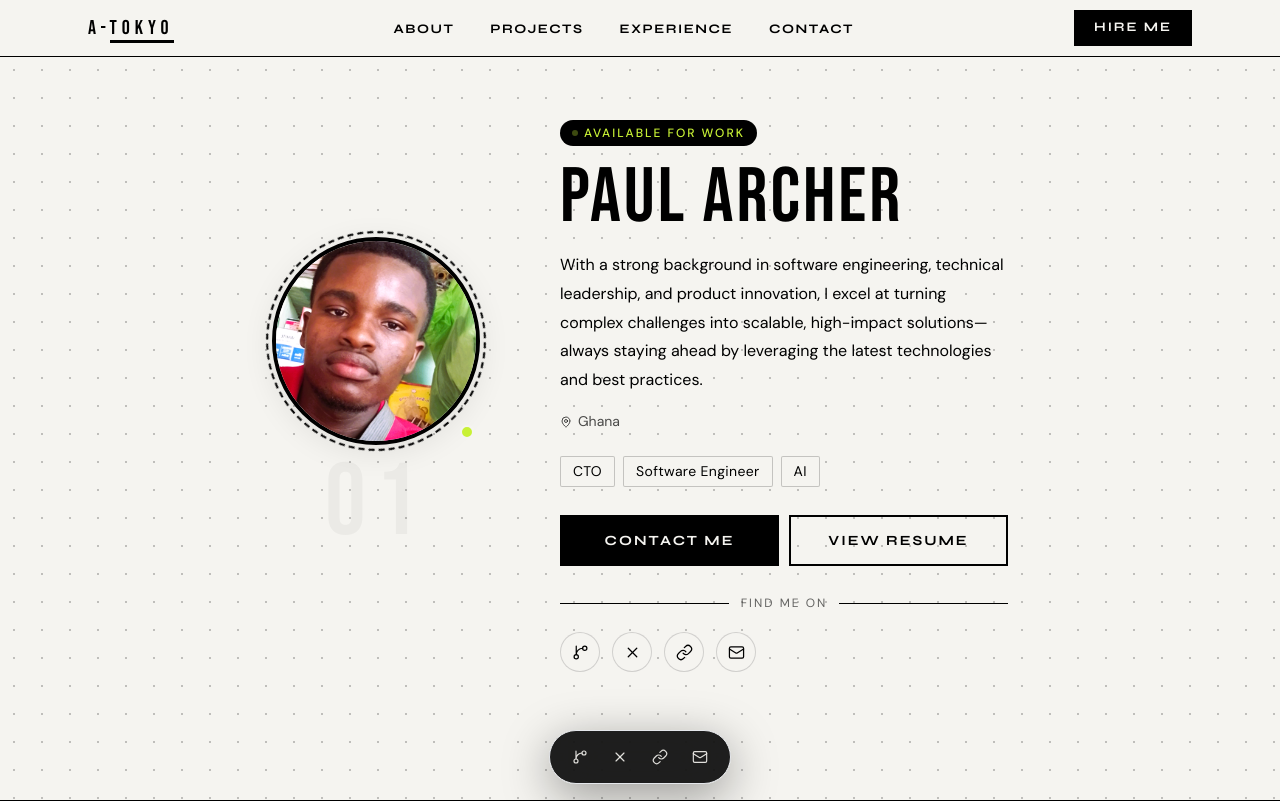
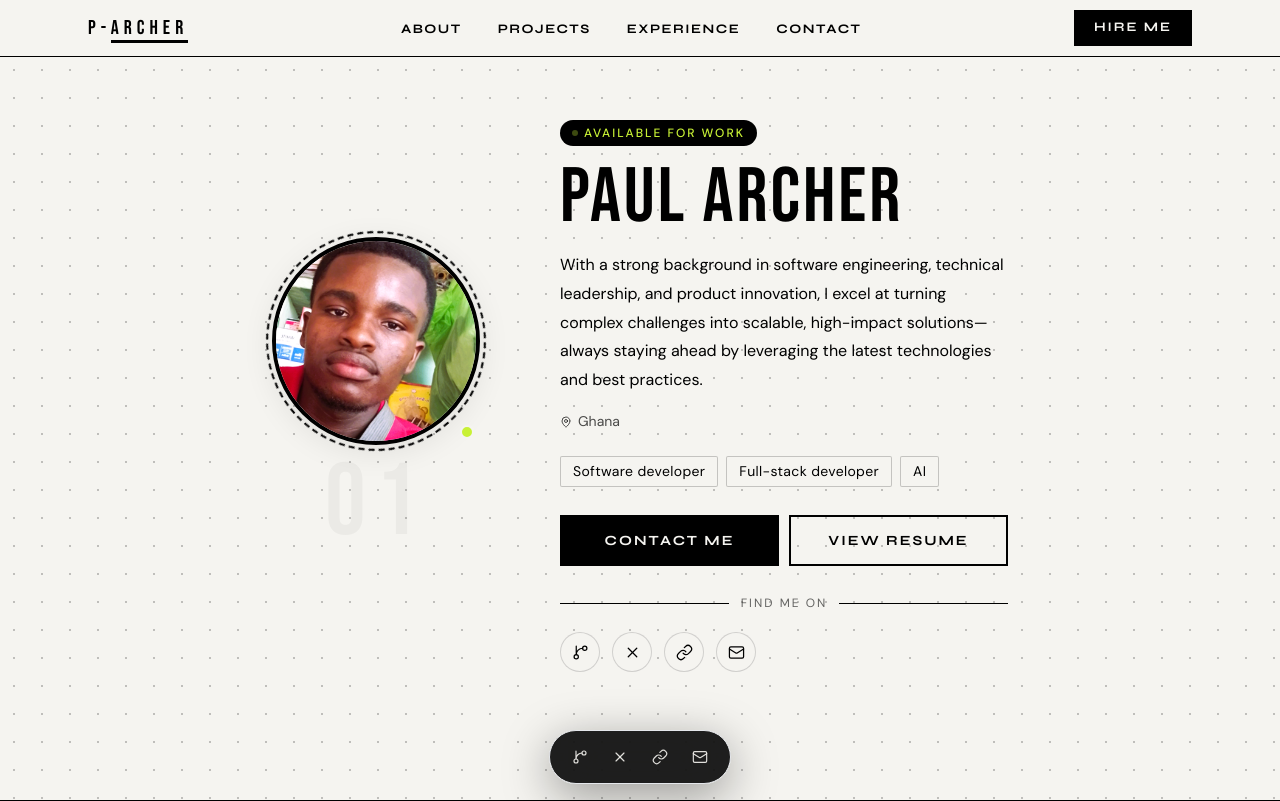
Before and after one commit to Codelearner01-mst/Personal-portfolio, a React app: page / in a window 1280 px wide. Shown: the top 801 px of the page. Built offline with nearby package versions, Linux system fonts and the light colour scheme; the HTML template or start-up script is replaced by a standard one.

Commit message:
Modified content and add correct social links

```diff
--- a/src/App.jsx
+++ b/src/App.jsx
@@ -23,7 +23,7 @@ export default function App() {
       </main>
       <footer className="border-t border-border py-6 text-center pb-24">
         <p className="font-body text-[14px] text-muted">
-          © {new Date().getFullYear()} Ahmed Tokyo. Built with React & Tailwind CSS.
+          © {new Date().getFullYear()} Paul Archer. Built with React & Tailwind CSS.
         </p>
       </footer>
       <FloatingSocials />
--- a/src/components/layout/Navbar.jsx
+++ b/src/components/layout/Navbar.jsx
@@ -28,7 +28,7 @@ export default function Navbar() {
 
           {/* Logo */}
           <a href="#" className="font-display text-xl tracking-[5px] text-ink">
-            A-<span className="border-b-[3px] border-ink">TOKYO</span>
+            P-<span className="border-b-[3px] border-ink">ARCHER</span>
           </a>
 
           {/* Desktop links */}
--- a/src/components/sections/Contact.jsx
+++ b/src/components/sections/Contact.jsx
@@ -45,7 +45,7 @@ export default function Contact() {
                 </div>
                 <div>
                   <p className="text-[12px] uppercase tracking-widest text-muted/60 font-heading font-bold mb-0.5">Email</p>
-                  <p className="font-medium">ahmed@tokyo.dev</p>
+                  <p className="font-medium">kwabenap603@gmail.com</p>
                 </div>
               </div>
 
@@ -55,7 +55,7 @@ export default function Contact() {
                 </div>
                 <div>
                   <p className="text-[12px] uppercase tracking-widest text-muted/60 font-heading font-bold mb-0.5">Location</p>
-                  <p className="font-medium">Palo Alto, California</p>
+                  <p className="font-medium">Ghana, Accra</p>
                 </div>
               </div>
             </div>
--- a/src/data/portfolio.js
+++ b/src/data/portfolio.js
@@ -2,7 +2,7 @@ import Avatar from "../assets/images/my-profile.png";
 
 export const portfolioData = {
   name: "Paul Archer",
-  role: "CTO",
+  role: "Full-stack",
   company: "Plural.com",
   location: "Ghana",
   bio: "With a strong background in software engineering, technical leadership, and product innovation, I excel at turning complex challenges into scalable, high-impact solutions—always staying ahead by leveraging the latest technologies and best practices.",
@@ -10,14 +10,14 @@ export const portfolioData = {
 I work on both the frontend and backend, and I care about building things that are clean, fast, and easy to use. Over the past couple of years, I've built and shipped a few projects and helped solve real problems through code.
 
 Right now, my focus is simple: keep improving and build things that actually help businesses work better.`,
-  tags: ["CTO", "Software Engineer", "AI"],
-  email: "ahmed@tokyo.dev",
+  tags: ["Software developer", , "Full-stack developer", "AI"],
+  email: "kwabenap603@gmail.com",
   avatar: Avatar,
   socials: {
-    github: "https://github.com",
+    github: "https://github.com/Codelearner01-mst/",
     twitter: "https://twitter.com",
     linkedin: "https://linkedin.com",
-    email: "mailto:ahmed@tokyo.dev",
+    email: "mailto:kwabenap603@gmail.com",
   },
   resume: "/resume.pdf",
 };
```
